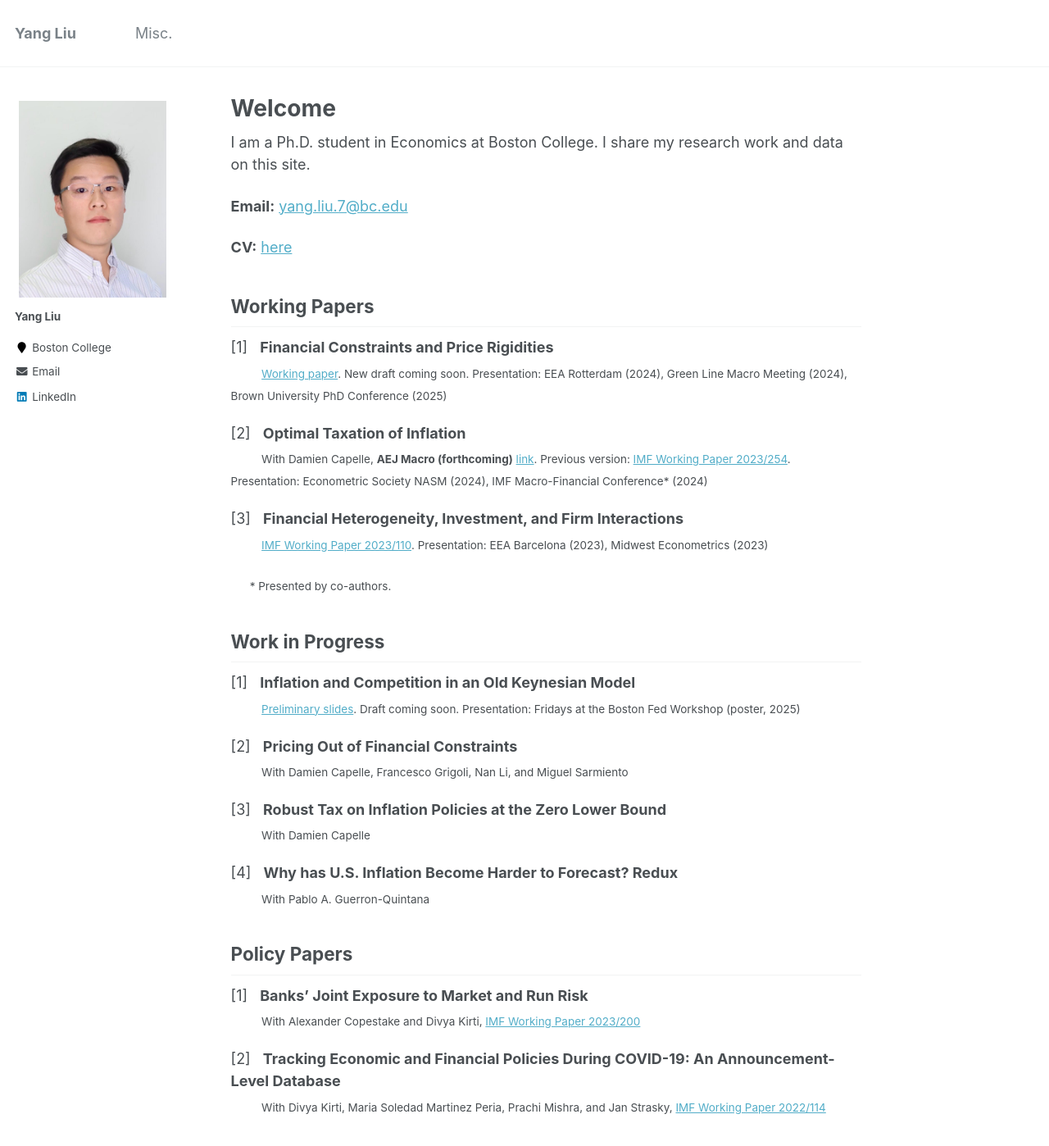
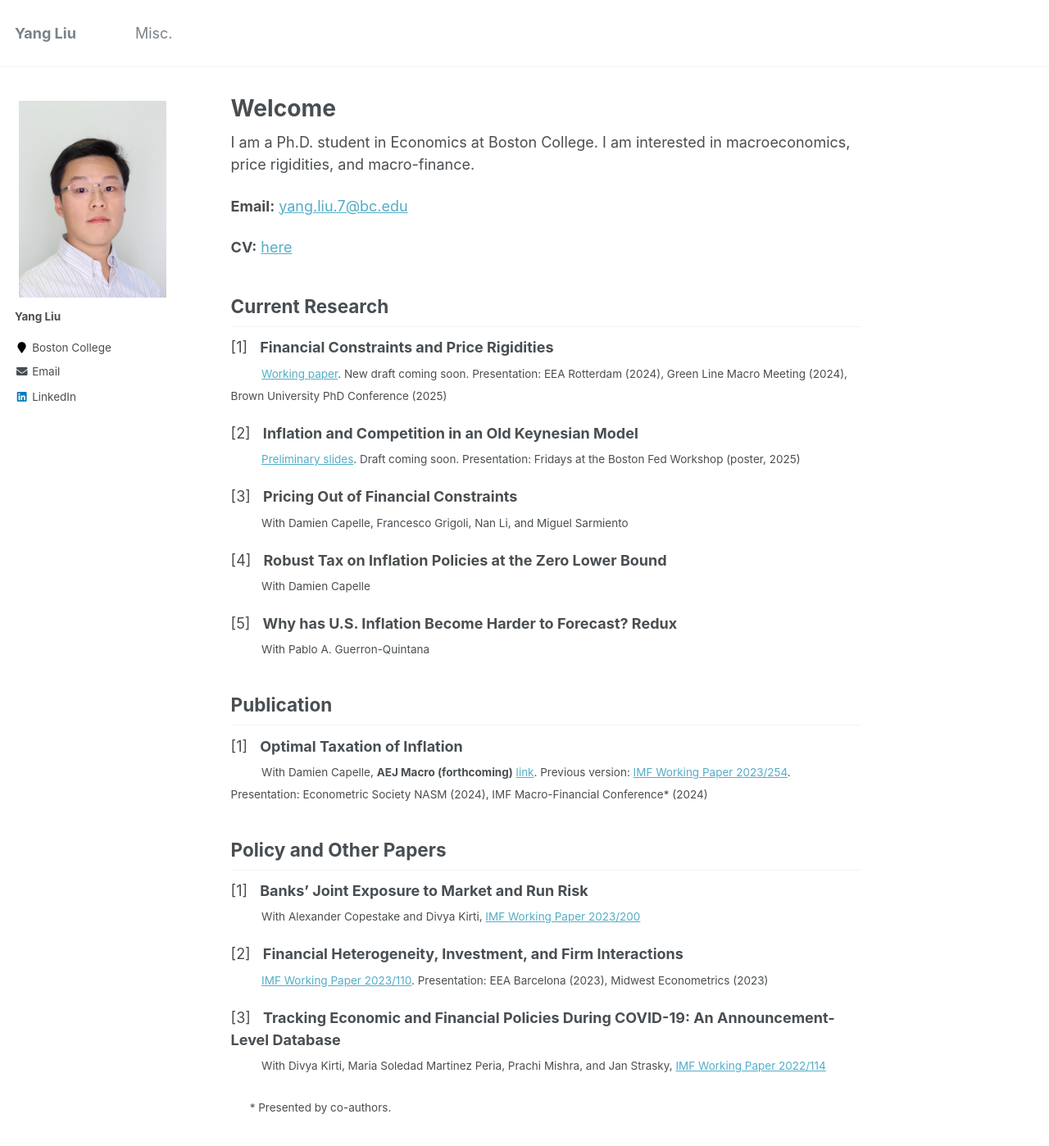
Before and after one commit to yangliu-95/yangliu-95.github.io, a Jekyll site: the page built from _pages/home.md, in a window 1280 px wide and 1400 px high. Shown: the whole window at 82% size. Built offline with Jekyll 4.4.1, drawn with Linux system fonts in a browser that asks for light colours.

Commit message:
Update home.md

```diff
--- a/_pages/home.md
+++ b/_pages/home.md
@@ -8,45 +8,47 @@ redirect_from:
   - /home.html
 ---
 
-I am a Ph.D. student in Economics at Boston College. I share my research work and data on this site.
+I am a Ph.D. student in Economics at Boston College. I am interested in macroeconomics, price rigidities, and macro-finance.
 
 **Email:** [yang.liu.7@bc.edu](mailto:yang.liu.7@bc.edu)
 
 **CV:** [here](files/YL_CV_current.pdf)
 
-## Working Papers
+
+## Current Research
 
 [1] &nbsp; **Financial Constraints and Price Rigidities**  <br>
 <sub> &emsp;&emsp;&ensp; [Working paper](https://papers.ssrn.com/sol3/papers.cfm?abstract_id=5259321). New draft coming soon. Presentation: EEA Rotterdam (2024), Green Line Macro Meeting (2024), Brown University PhD Conference (2025) </sub>
 
-[2] &nbsp; **Optimal Taxation of Inflation**  <br>
-<sub> &emsp;&emsp;&ensp;  With Damien Capelle, **AEJ Macro (forthcoming)** [link](https://www.aeaweb.org/articles?id=10.1257/mac.20240248&&from=f). Previous version: [IMF Working Paper 2023/254](https://www.imf.org/en/Publications/WP/Issues/2023/12/08/Optimal-Taxation-of-Inflation-542215). Presentation: Econometric Society NASM (2024), IMF Macro-Financial Conference* (2024) </sub>
-
-[3] &nbsp; **Financial Heterogeneity, Investment, and Firm Interactions**  <br>
-<sub> &emsp;&emsp;&ensp;  [IMF Working Paper 2023/110](https://www.imf.org/en/Publications/WP/Issues/2023/05/26/Financial-Heterogeneity-Investment-and-Firm-Interactions-533844). Presentation: EEA Barcelona (2023), Midwest Econometrics (2023) </sub>
-
-&emsp; <sub> * Presented by co-authors. </sub>
-
-
-## Work in Progress
-
-[1] &nbsp; **Inflation and Competition in an Old Keynesian Model**  <br>
+[2] &nbsp; **Inflation and Competition in an Old Keynesian Model**  <br>
 <sub> &emsp;&emsp;&ensp; [Preliminary slides](files/OK_Model_Sep_2025_v1.pdf). Draft coming soon. Presentation: Fridays at the Boston Fed Workshop (poster, 2025) </sub>
 
-[2] &nbsp; **Pricing Out of Financial Constraints**  <br>
+[3] &nbsp; **Pricing Out of Financial Constraints**  <br>
 <sub> &emsp;&emsp;&ensp;  With Damien Capelle, Francesco Grigoli, Nan Li, and Miguel Sarmiento </sub>
 
-[3] &nbsp; **Robust Tax on Inflation Policies at the Zero Lower Bound**  <br>
+[4] &nbsp; **Robust Tax on Inflation Policies at the Zero Lower Bound**  <br>
 <sub> &emsp;&emsp;&ensp;  With Damien Capelle </sub>
 
-[4] &nbsp; **Why has U.S. Inflation Become Harder to Forecast? Redux**  <br>
+[5] &nbsp; **Why has U.S. Inflation Become Harder to Forecast? Redux**  <br>
 <sub> &emsp;&emsp;&ensp;  With Pablo A. Guerron-Quintana </sub>
 
 
-## Policy Papers
+## Publication
+
+[1] &nbsp; **Optimal Taxation of Inflation**  <br>
+<sub> &emsp;&emsp;&ensp;  With Damien Capelle, **AEJ Macro (forthcoming)** [link](https://www.aeaweb.org/articles?id=10.1257/mac.20240248&&from=f). Previous version: [IMF Working Paper 2023/254](https://www.imf.org/en/Publications/WP/Issues/2023/12/08/Optimal-Taxation-of-Inflation-542215). Presentation: Econometric Society NASM (2024), IMF Macro-Financial Conference* (2024) </sub>
+
+
+## Policy and Other Papers
 
 [1] &nbsp; **Banks’ Joint Exposure to Market and Run Risk**  <br>
 <sub> &emsp;&emsp;&ensp;  With Alexander Copestake and Divya Kirti,  [IMF Working Paper 2023/200](https://www.imf.org/en/Publications/WP/Issues/2023/09/23/Banks-Joint-Exposure-to-Market-and-Run-Risk-539390) </sub>
 
-[2] &nbsp; **Tracking Economic and Financial Policies During COVID-19: An Announcement-Level Database**  <br>
+[2] &nbsp; **Financial Heterogeneity, Investment, and Firm Interactions**  <br>
+<sub> &emsp;&emsp;&ensp;  [IMF Working Paper 2023/110](https://www.imf.org/en/Publications/WP/Issues/2023/05/26/Financial-Heterogeneity-Investment-and-Firm-Interactions-533844). Presentation: EEA Barcelona (2023), Midwest Econometrics (2023) </sub>
+
+[3] &nbsp; **Tracking Economic and Financial Policies During COVID-19: An Announcement-Level Database**  <br>
 <sub> &emsp;&emsp;&ensp;  With Divya Kirti, Maria Soledad Martinez Peria, Prachi Mishra, and Jan Strasky, [IMF Working Paper 2022/114](https://www.imf.org/en/Publications/WP/Issues/2022/06/03/Tracking-Economic-and-Financial-Policies-During-COVID-19-An-Announcement-Level-Database-518896) </sub>
+
+
+&emsp; <sub> * Presented by co-authors. </sub>
```
